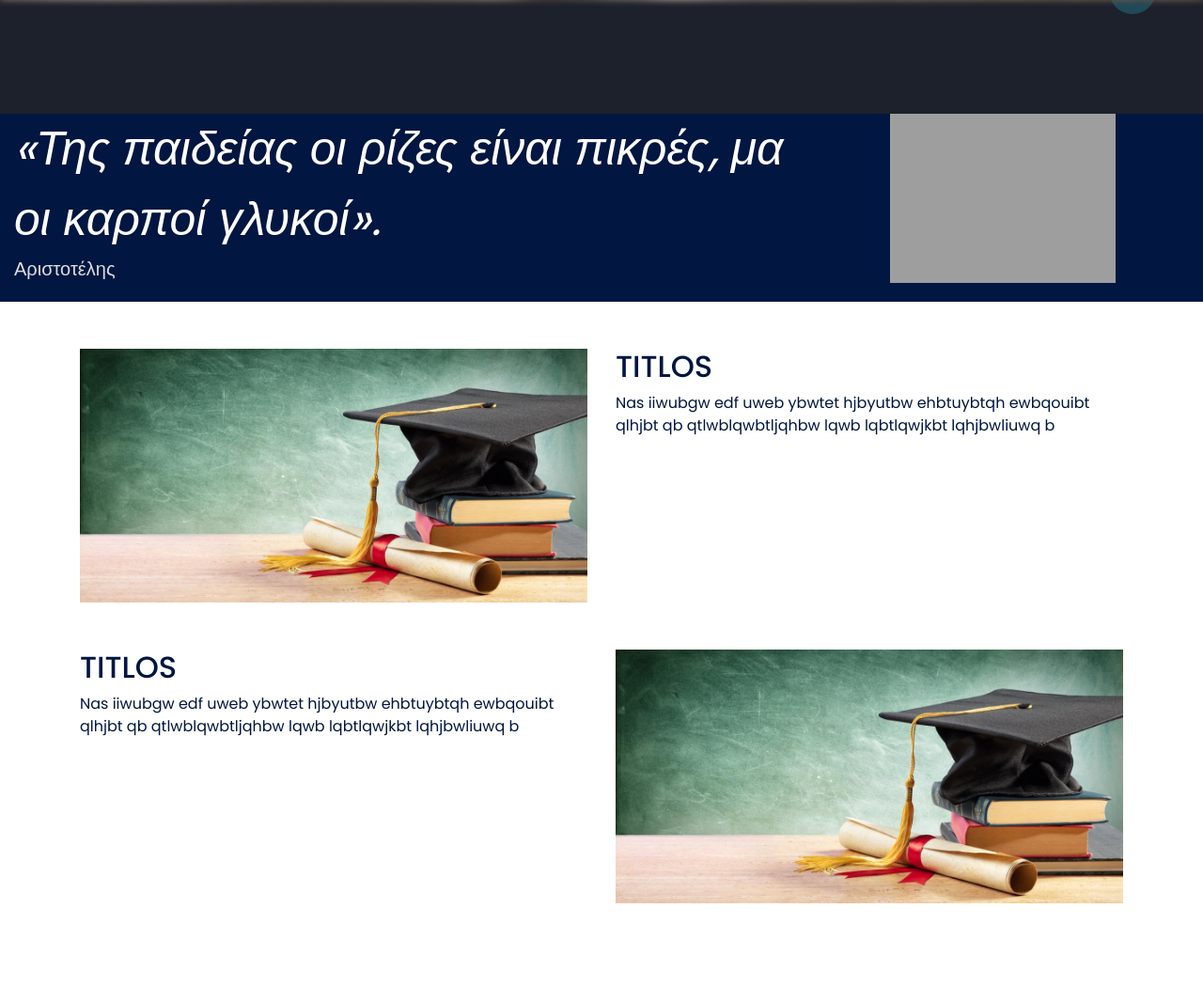
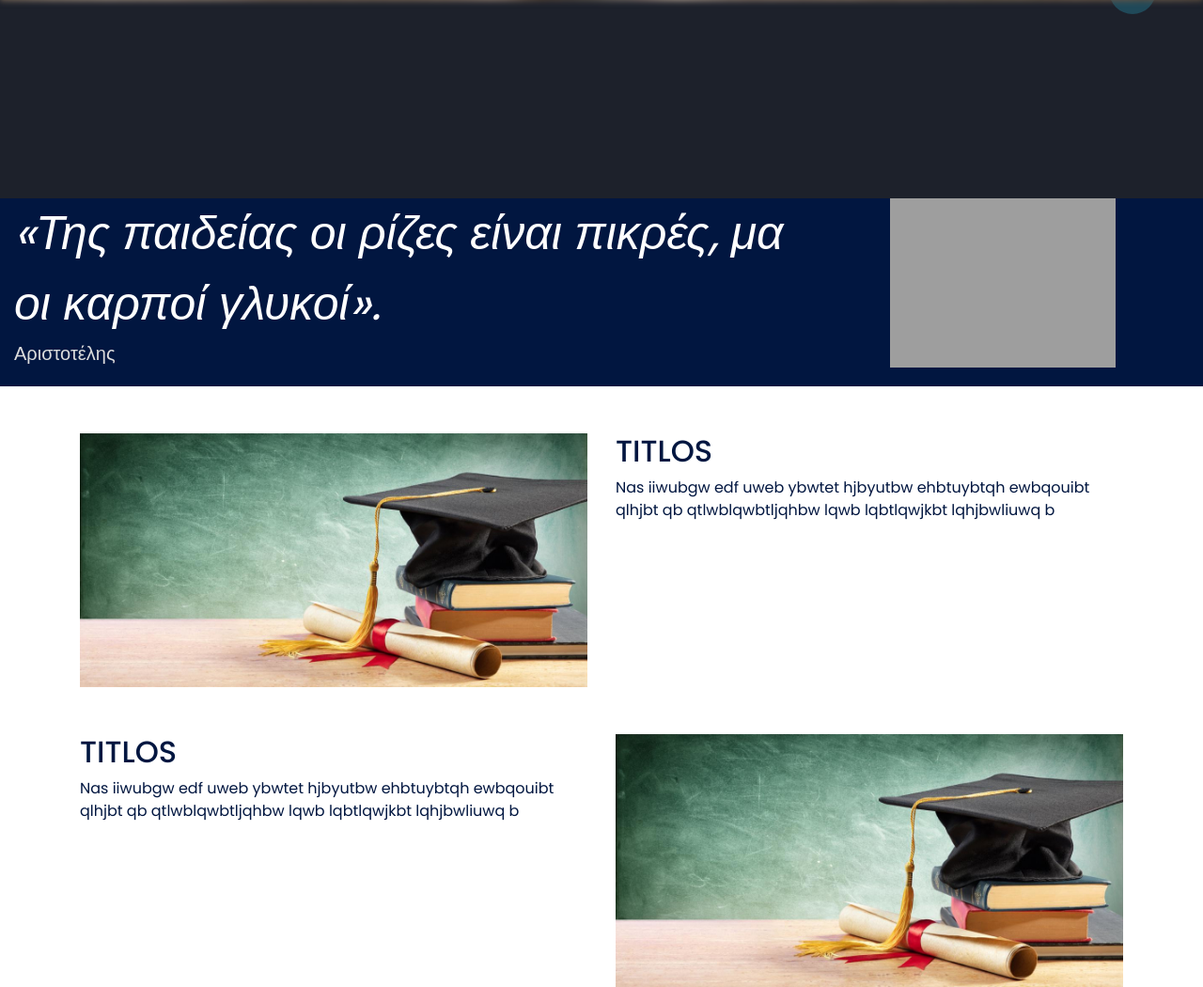
Before and after one commit to gesot/education-for-all, a PHP site: page /home.html in a window 1280 px wide. Shown: the part 735-1785 px from the top of the page at 94% size. Run offline with PHP 8.4, Linux system fonts and the light colour scheme; grey boxes are pictures that could not be loaded.

Commit message:
Update style.css

```diff
--- a/style.css
+++ b/style.css
@@ -762,7 +762,6 @@ footer center {
   background-color: #011640;
   color: #fff;
   min-height: 200px;
-  margin-top: -90px;
 }
 .aristotle img {
   max-height: 180px;
```
